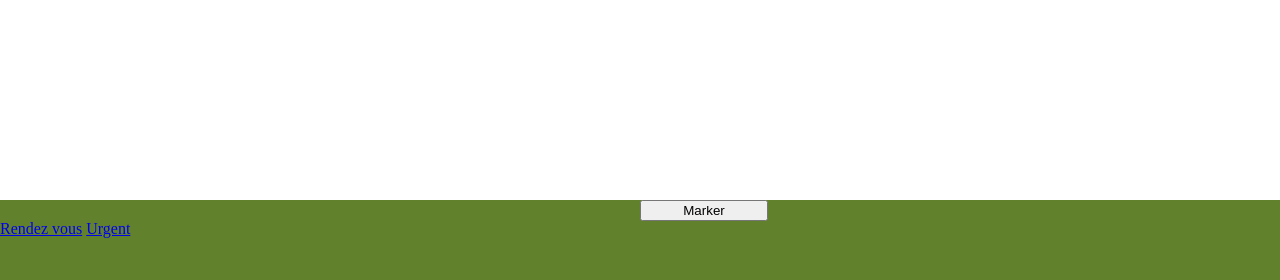
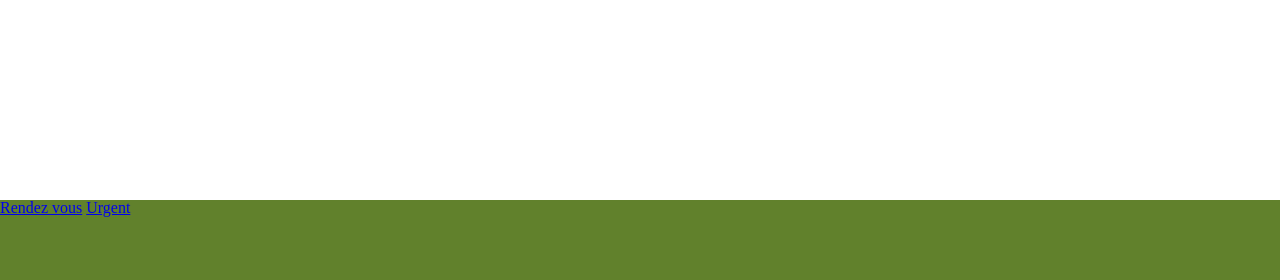
Before and after one commit to LexaFu/trash, a PHP site: page /appointment.php in a window 1280 px wide. Shown: the part 520-800 px from the top of the page. Run offline with PHP 8.4, Linux system fonts and the light colour scheme; style sheets or scripts are compiled from the project's sources; some libraries are stand-ins or nearby versions.

Commit message:
GG2305bis

```diff
--- a/footer.php
+++ b/footer.php
@@ -1,15 +1,9 @@
     <footer class="foot">
-
-        <div>
-		      <button id="ok" class="ok">Marker</button>
-        </div>
-
       <div>
       	<!-- formulaire de contact -->
       	<a href="appointment.php">Rendez vous</a>
         <a href="reporting.php">Urgent</a>
 	    </div>
-
     </footer>
   </body>
     <link rel="stylesheet" href="//code.jquery.com/ui/1.12.1/themes/base/jquery-ui.css">
--- a/index.php
+++ b/index.php
@@ -3,7 +3,8 @@
 ?>
 
     <div class="map" id="map">
-
+    </div>
+    <div id="ok" class="ok">
     </div>
 
 <?php
--- a/team.php
+++ b/team.php
@@ -0,0 +1 @@
+<?php include "header.php"; ?>
```
Lines whose indentation alone changed are shown as unchanged.
